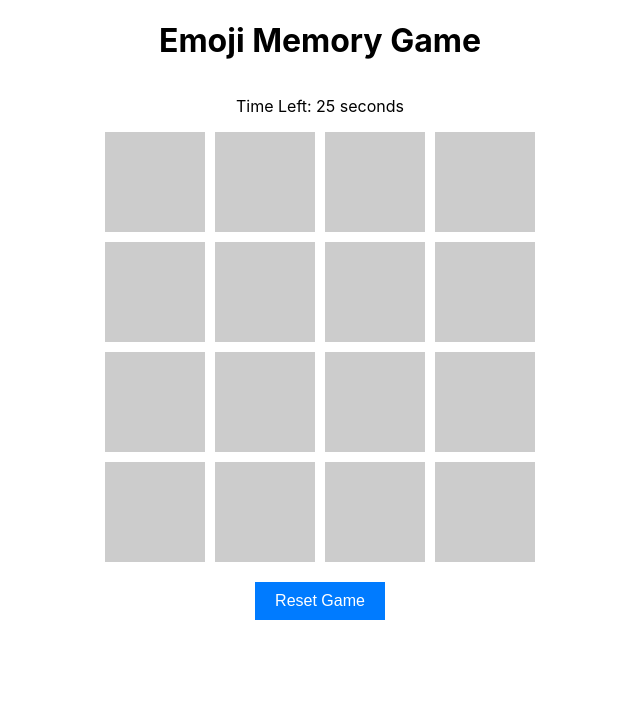
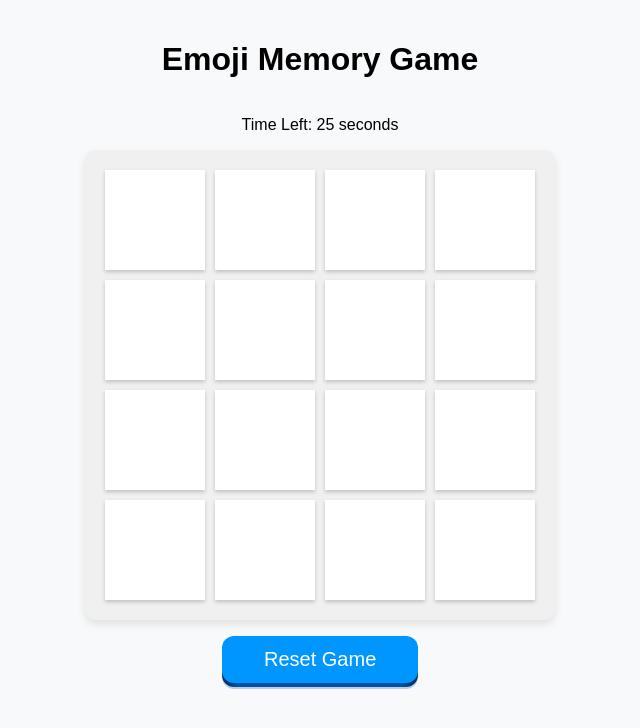
Before and after one commit to Duggi-Niharika-Sai-06/FSE-Game-17, a React (Create React App) app: page / in a window 1280 px wide. Shown: the top 728 px of the page, without its empty margins (320-960 px from the left). Built offline with nearby package versions, Linux system fonts and the light colour scheme.

Commit message:
some css

```diff
--- a/src/App.css
+++ b/src/App.css
@@ -1,53 +1,143 @@
+/* App container */
 .App {
   display: flex;
   flex-direction: column;
   align-items: center;
   text-align: center;
+  background: #f8f9fa; /* Light gray background */
+  padding: 20px;
+  min-height: 100vh;
+  font-family: 'Arial', sans-serif; /* Choose a nice font */
 }
 
-h1 {
-  font-size: 2em;
+/* Grid for cards */
+.cards {
+  display: grid;
+  grid-template-columns: repeat(4, 1fr); /* Responsive grid layout with equal columns */
+  gap: 10px;
   margin-bottom: 20px;
+  justify-content: center;
+  border-radius: 10px; /* Rounded edges */
+  padding: 20px;
+  background-color: #f0f0f0; /* Light gray background */
+  box-shadow: 0 4px 8px rgba(0, 0, 0, 0.1); /* Subtle box shadow */
 }
 
-.cards {
-  display: grid;
-  grid-template-columns: repeat(4, 100px);
-  gap: 10px;
-  margin-bottom: 20px;
-  justify-content: center; /* Center the grid horizontally */
-}
-
+/* Card style */
 .card {
   width: 100px;
   height: 100px;
-  background-color: #ccc;
+  background-color: #ffffff; /* White background */
   display: flex;
   justify-content: center;
   align-items: center;
-  font-size: 2em;
+  font-size: 2.5em; /* Larger font size for the card content */
   cursor: pointer;
   user-select: none;
+  box-shadow: 0 2px 4px rgba(0, 0, 0, 0.2); /* Subtle box shadow */
+  transition: background-color 0.3s ease; /* Smooth background color transition */
+
+  /* Add a slight rotation and scaling effect on hover */
+  transform: scale(1);
+  transition: transform 0.2s ease, rotate 0.2s ease;
 }
 
 .card.flipped {
-  background-color: #fff;
+  background-color: #e0e0e0; /* Light gray background when flipped */
 }
 
-button {
-  padding: 10px 20px;
-  background-color: #007bff;
-  color: #fff;
-  border: none;
-  font-size: 1em;
-  cursor: pointer;
+.card:hover {
+  transform: scale(1.05) rotate(1deg); /* Slightly scale up and rotate on hover */
 }
 
-button:hover {
-  background-color: #0056b3;
+/* Button Style */
+.button-82-pushable {
+  position: relative;
+  border: none;
+  background: transparent;
+  padding: 0;
+  cursor: pointer;
+  outline-offset: 4px;
+  transition: filter 250ms;
+  user-select: none;
+  -webkit-user-select: none;
+  touch-action: manipulation;
 }
 
-button:disabled {
-  background-color: #ccc;
-  cursor: not-allowed;
+.button-82-shadow {
+  position: absolute;
+  top: 0;
+  left: 0;
+  width: 100%;
+  height: 100%;
+  border-radius: 12px;
+  background: hsl(210deg 100% 30% / 0.25); /* Blue background */
+  will-change: transform;
+  transform: translateY(2px);
+  transition: transform 600ms cubic-bezier(.3, .7, .4, 1);
 }
+
+.button-82-edge {
+  position: absolute;
+  top: 0;
+  left: 0;
+  width: 100%;
+  height: 100%;
+  border-radius: 12px;
+  background: linear-gradient(
+    to left,
+    hsl(210deg 100% 16%) 0%,
+    hsl(210deg 100% 32%) 8%,
+    hsl(210deg 100% 32%) 92%,
+    hsl(210deg 100% 16%) 100%
+  );
+}
+
+.button-82-front {
+  display: block;
+  position: relative;
+  padding: 12px 27px;
+  border-radius: 12px;
+  font-size: 1.1rem;
+  color: white;
+  background: #0096FF; /* Blue background */
+  will-change: transform;
+  transform: translateY(-4px);
+  transition: transform 600ms cubic-bezier(.3, .7, .4, 1);
+}
+
+@media (min-width: 768px) {
+  .button-82-front {
+    font-size: 1.25rem;
+    padding: 12px 42px;
+  }
+}
+
+.button-82-pushable:hover {
+  filter: brightness(110%);
+  -webkit-filter: brightness(110%);
+}
+
+.button-82-pushable:hover .button-82-front {
+  transform: translateY(-6px);
+  transition: transform 250ms cubic-bezier(.3, .7, .4, 1.5);
+}
+
+.button-82-pushable:active .button-82-front {
+  transform: translateY(-2px);
+  transition: transform 34ms;
+}
+
+.button-82-pushable:hover .button-82-shadow {
+  transform: translateY(4px);
+  transition: transform 250ms cubic-bezier(.3, .7, .4, 1.5);
+}
+
+.button-82-pushable:active .button-82-shadow {
+  transform: translateY(1px);
+  transition: transform 34ms;
+}
+
+.button-82-pushable:focus:not(:focus-visible) {
+  outline: none;
+}
--- a/src/Components/Game.js
+++ b/src/Components/Game.js
@@ -101,7 +101,11 @@ function Game() {
             />
           ))}
         </div>
-        <button onClick={resetGame}>Reset Game</button>
+        <button class="button-82-pushable" role="button" onClick={resetGame}>
+          <span class="button-82-shadow"></span>
+          <span class="button-82-edge"></span>
+          <span class="button-82-front text">Reset Game</span>
+        </button>
       </div>
     </div>
   );
```
Also changed, not shown: 1 other file (tests, documents, lock files or other folders).
